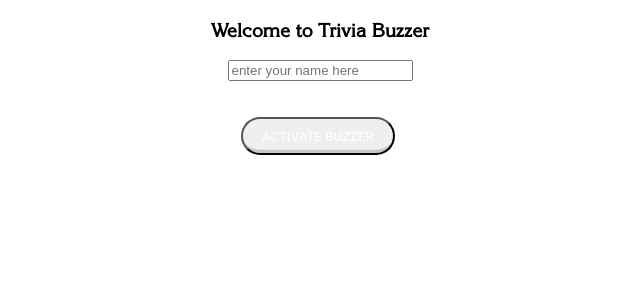
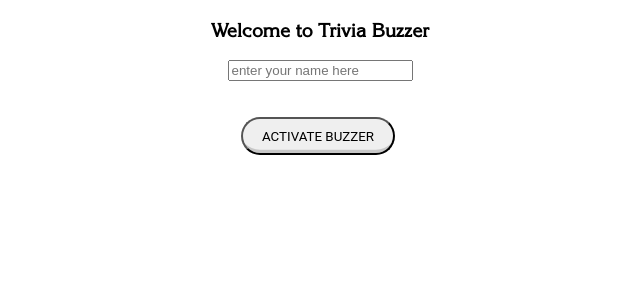
Before and after one commit to jastiglioni/Jeopardy, a React (Create React App) app: page / in a window 1280 px wide. Shown: the top 300 px of the page, without its empty margins (320-960 px from the left). Built offline with nearby package versions, Linux system fonts and the light colour scheme; no server answers.

Commit message:
need changes

```diff
--- a/src/components/TriviaBoard.js
+++ b/src/components/TriviaBoard.js
@@ -6,15 +6,6 @@ import * as FireStoreService from '../services/dbConfig'
 
 const TriviaBoard = () => {
   const [tiles, setTiles] = useState([])
-  // const [popup, setPopup] = useState(false)
-  // const [q2, setq2] = useState('')
-  // const [audio, setAudio] = useState(false)
-  // const [answer, setAnswer] = useState("")
-
-
-
-
-
 
 const hook = () => {
     FireStoreService.colRefQuestion.onSnapshot(snap => {
@@ -27,23 +18,6 @@ const hook = () => {
 
   useEffect(hook, [])
 
-
-  // const setQuestion = (tile) => {
-  //   setq2(tile.text)
-  //   setAudio(tile.audio)
-  //   tile.value = ''
-  //   togglePopup()
-  //   setAnswer(tile.answer)
-  // }
-
-  // const togglePopup = () => {
-  //   setPopup(!popup)
-  //   FireStoreService.docRefBuzzStatus.update({
-  //     status: false
-  //   })
-  //   FireStoreService.resetBuzzUser()
-  //   FireStoreService.setAnswerCard(false)
-  // }
 
 
   const col = {
@@ -62,6 +36,8 @@ const hook = () => {
     <div className="App">
       <button style={col}>CITIES & COUNTRIES</button>
       {tiles.map(obj => <Tile obj={obj} key={obj.text} />)}
+      <p>in beta don't @ me</p>
+      <p>send feature requests here ––> <span role="img" aria-label="trash">🗑️</span></p>
     </div>
 
 
--- a/src/styles/Button.css
+++ b/src/styles/Button.css
@@ -121,7 +121,7 @@ button.plain{
     font-family:'Roboto',sans-serif;
     text-transform:uppercase;
     font-weight:400;
-    color:#FFFFFF;
+    color:#000000;
     /* background-color:rgb(102, 101, 101); */
     box-shadow:inset 0 -0.6em 0 -0.35em rgba(0,0,0,0.17);
     text-align:center;
```
